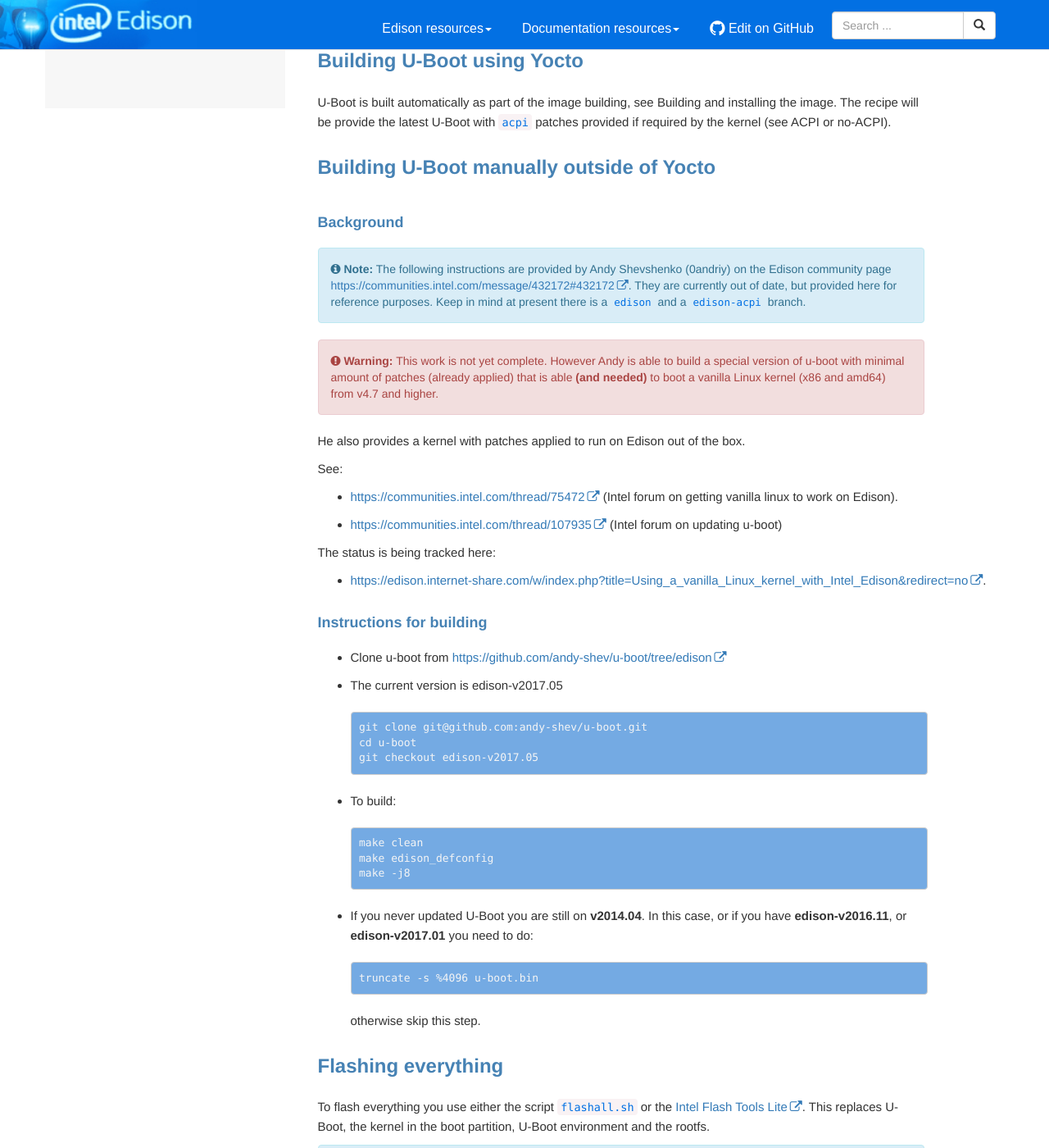
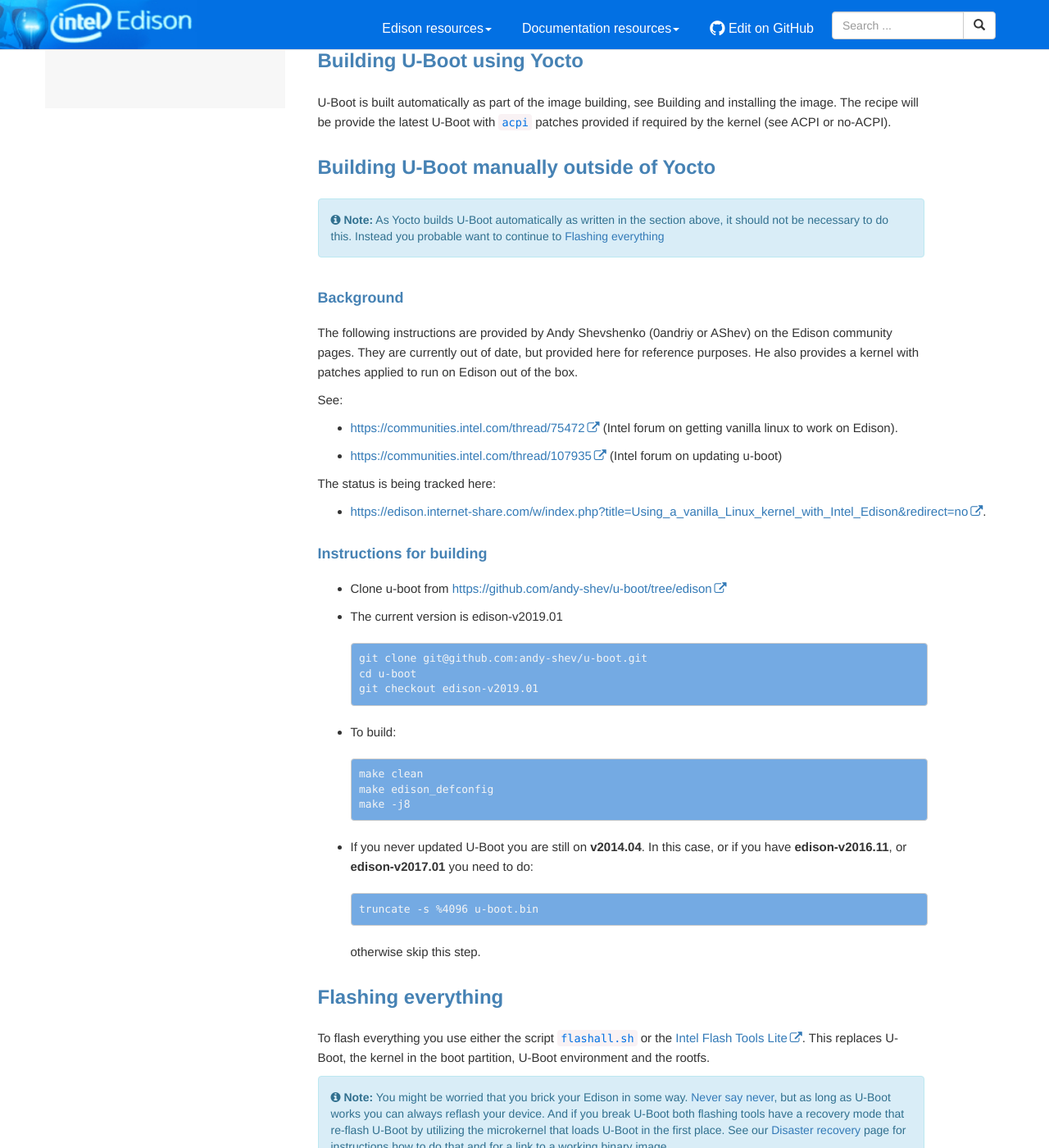
Before and after one commit to edison-fw/meta-intel-edison, a Jekyll site: the page built from docs/_docs/Edison/Building/2.3-Building-and-flashing-U-boot.md, in a window 1280 px wide and 1400 px high, scrolled down 472 px. Shown: the whole window at 82% size. Built offline with Jekyll 4.4.1, drawn with Linux system fonts in a browser that asks for light colours; nearby versions of some CDN libraries; comment, search, counter and statistics services are not loaded.

Commit message:
u-boot: switch to 2019.01
Signed-off-by: Ferry Toth <ftoth@exalondelft.nl>

```diff
--- a/docs/_docs/Edison/Building/2.3-Building-and-flashing-U-boot.md
+++ b/docs/_docs/Edison/Building/2.3-Building-and-flashing-U-boot.md
@@ -10,10 +10,9 @@
 U-Boot is built automatically as part of the image building, see Building and installing the image. The recipe will be provide the latest U-Boot with `acpi` patches provided if required by the kernel (see ACPI or no-ACPI).
 
 ## Building U-Boot manually outside of Yocto
+{% include note.html content="As Yocto builds U-Boot automatically as written in the section above, it should not be necessary to do this. Instead you probable want to continue to [Flashing everything](2.3-Building-and-flashing-U-boot.html#flashing-everything)" %}
 ### Background
-{% include note.html content="The following instructions are provided by Andy Shevshenko (0andriy) on the Edison community page [https://communities.intel.com/message/432172#432172](https://communities.intel.com/message/432172#432172). They are currently out of date, but provided here for reference purposes. Keep in mind at present there is a `edison` and a `edison-acpi` branch." %}
-{% include warning.html content="This work is not yet complete. However Andy is able to build a special version of u-boot with minimal amount of patches (already applied) that is able **(and needed)** to boot a vanilla Linux kernel (x86 and amd64) from v4.7 and higher. " %}
-
+The following instructions are provided by Andy Shevshenko (0andriy or AShev) on the Edison community pages. They are currently out of date, but provided here for reference purposes.
 He also provides a kernel with patches applied to run on Edison out of the box.
 
 See:
@@ -27,11 +26,11 @@
 
 ### Instructions for building
   * Clone u-boot from [https://github.com/andy-shev/u-boot/tree/edison](https://github.com/andy-shev/u-boot/tree/edison)
-  * The current version is edison-v2017.05
+  * The current version is edison-v2019.01
 
         git clone git@github.com:andy-shev/u-boot.git
         cd u-boot
-        git checkout edison-v2017.05
+        git checkout edison-v2019.01
 
   * To build:
 
```
Also changed, not shown: meta-intel-edison-distro/conf/distro/poky-edison.conf (+2 -5 lines), 8 other files.
